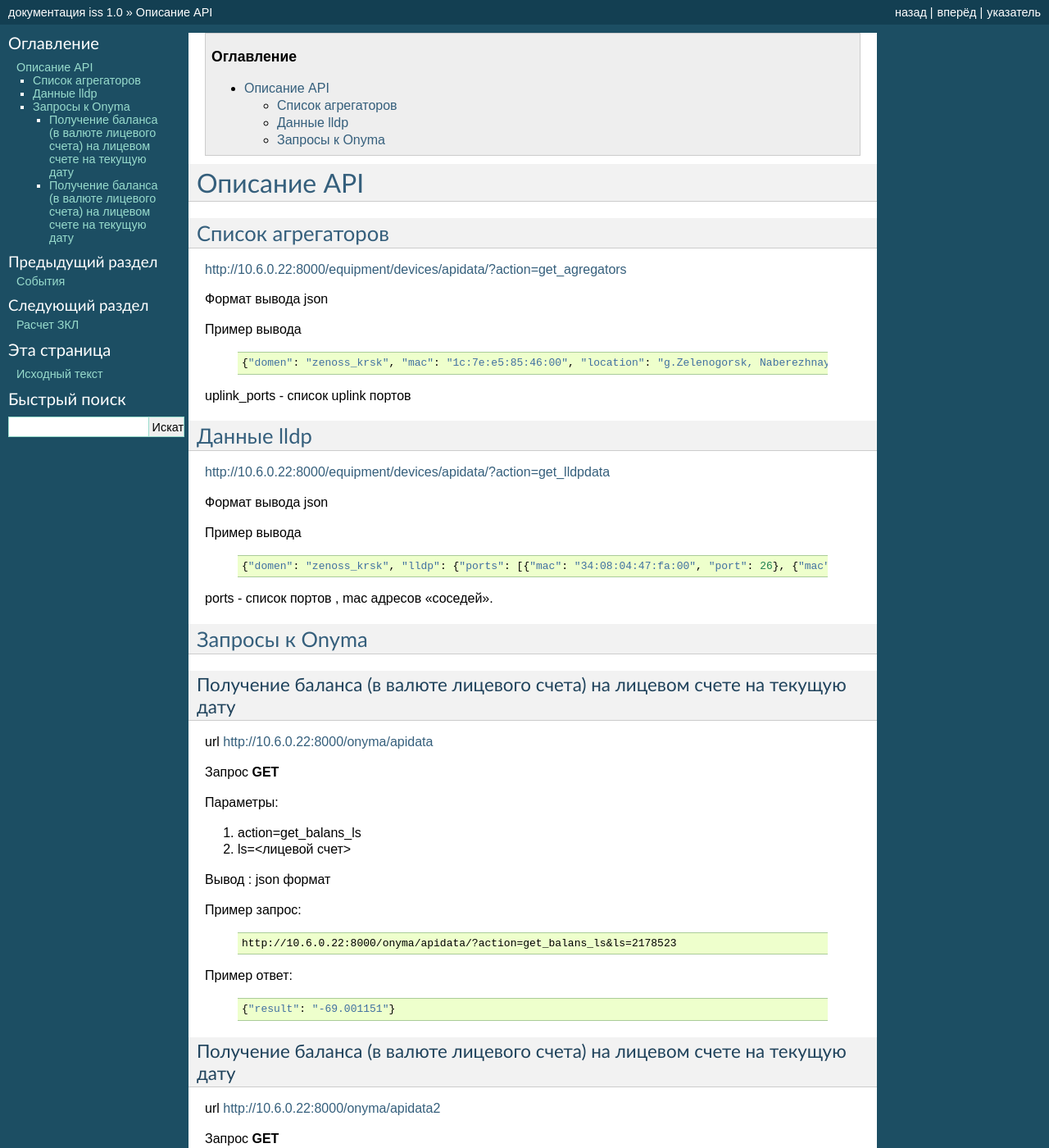
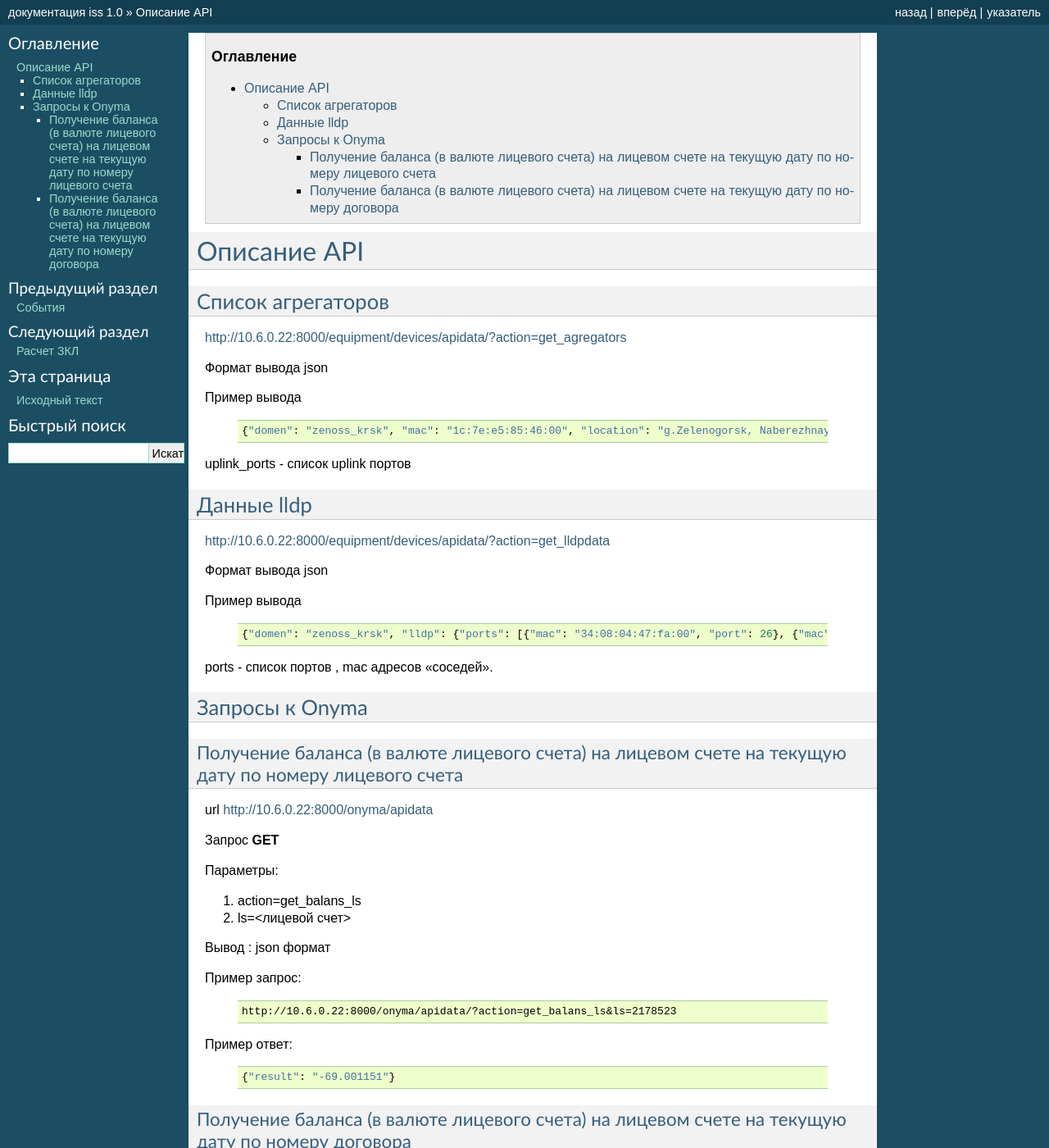
Before and after one commit to v-komarov/iss, a Sphinx documentation site: the page built from doc/source/api.rst, in a window 1280 px wide and 1400 px high. Shown: the whole window at 82% size. Built offline with Sphinx 7.4.7, drawn with Linux system fonts in a browser that asks for light colours.

Commit message:
Дополнение документации

```diff
--- a/doc/source/api.rst
+++ b/doc/source/api.rst
@@ -47,8 +47,8 @@ ports - список портов , mac адресов "соседей".
 
 
 
-Получение баланса (в валюте лицевого счета) на лицевом счете на текущую дату
-~~~~~~~~~~~~~~~~~~~~~~~~~~~~~~~~~~~~~~~~~~~~~~~~~~~~~~~~~~~~~~~~~~~~~~~~~~~~
+Получение баланса (в валюте лицевого счета) на лицевом счете на текущую дату по номеру лицевого счета
+~~~~~~~~~~~~~~~~~~~~~~~~~~~~~~~~~~~~~~~~~~~~~~~~~~~~~~~~~~~~~~~~~~~~~~~~~~~~~~~~~~~~~~~~~~~~~~~~~~~~~
 
 url http://10.6.0.22:8000/onyma/apidata
 
@@ -77,8 +77,9 @@ url http://10.6.0.22:8000/onyma/apidata
 
 
 
-Получение баланса (в валюте лицевого счета) на лицевом счете на текущую дату
-~~~~~~~~~~~~~~~~~~~~~~~~~~~~~~~~~~~~~~~~~~~~~~~~~~~~~~~~~~~~~~~~~~~~~~~~~~~~
+Получение баланса (в валюте лицевого счета) на лицевом счете на текущую дату по номеру договора
+~~~~~~~~~~~~~~~~~~~~~~~~~~~~~~~~~~~~~~~~~~~~~~~~~~~~~~~~~~~~~~~~~~~~~~~~~~~~~~~~~~~~~~~~~~~~~~~
+
 
 url http://10.6.0.22:8000/onyma/apidata2
 
```
Also changed, not shown: other parts of doc/source/api.rst (+1 -1 lines), 3 other files.
